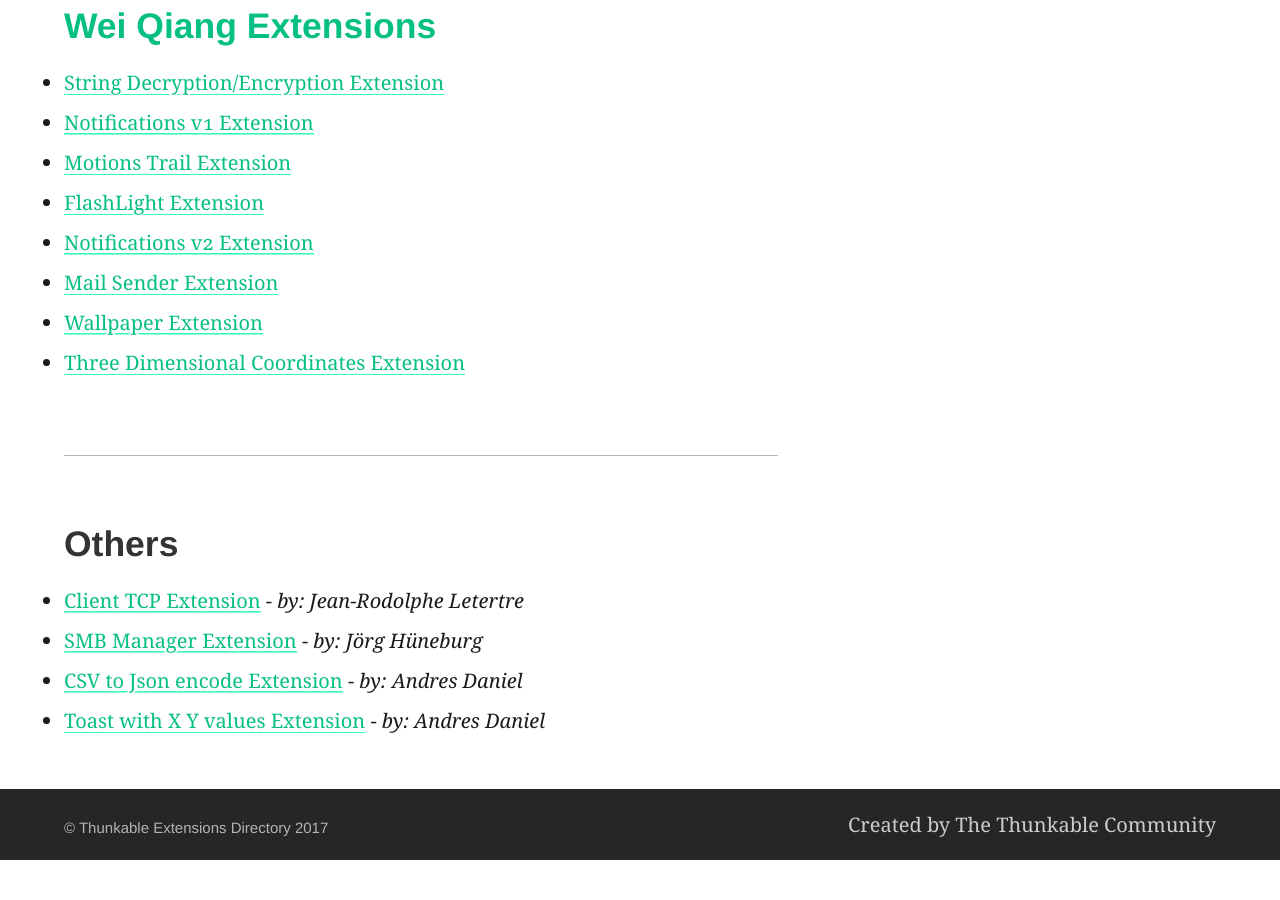
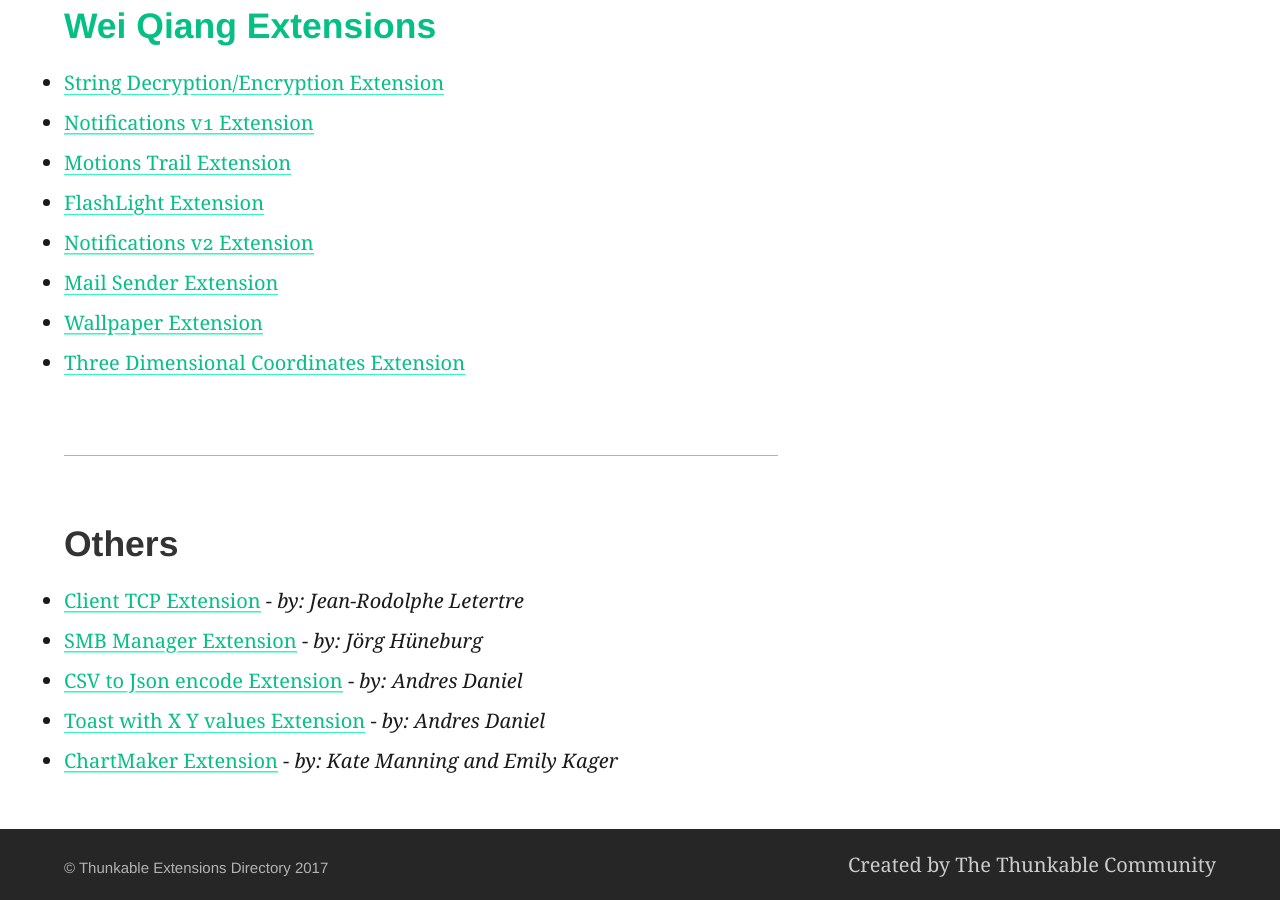
Before and after one commit to domhnallohanlon/thunkable_extensions, a Jekyll site: the page built from index.md, in a window 1280 px wide and 900 px high, scrolled down 4707 px. Built offline with Jekyll 4.4.1, drawn with Linux system fonts in a browser that asks for light colours; before the commit the page ends 5567 px from its top, so only the background shows below that.

Commit message:
Add the ChartMaker Extension

```diff
--- a/index.md
+++ b/index.md
@@ -139,3 +139,4 @@
 - [SMB Manager Extension](https://groups.google.com/d/msg/mitappinventortest/ilbNL4dnZx0/lqmvJEKnAgAJ) - _by: Jörg Hüneburg_
 - [CSV to Json encode Extension](https://groups.google.com/d/msg/mitappinventortest/Dcu3ueYnhl0/dDdyR_38EAAJ) - _by: Andres Daniel_
 - [Toast with X Y values Extension](https://groups.google.com/d/msg/mitappinventortest/nPOokIDvFOE/jv1oztz8EAAJ) - _by: Andres Daniel_
+- [ChartMaker Extension](https://groups.google.com/forum/#!category-topic/mitappinventortest/qtYWkR8rBxM) - _by: Kate Manning and Emily Kager_
```
